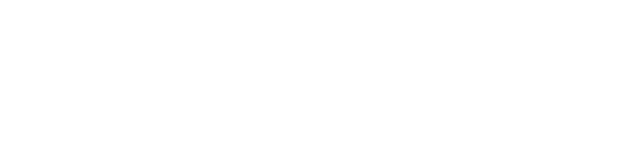
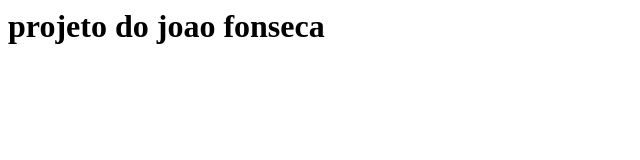
Before and after one commit to xavierfernando/curso-gitrepo, a plain HTML site: page index.html in a window 1280 px wide. Shown: the whole page, without its empty margins (0-640 px from the left). Drawn offline with Linux system fonts and the light colour scheme.

Commit message:
colocado nome do projeto

```diff
--- a/index.html
+++ b/index.html
@@ -3,6 +3,8 @@
 </head>
 
 <body>
+<h1> projeto do joao fonseca</h1>
+
 </body>
 
 </html>
```
